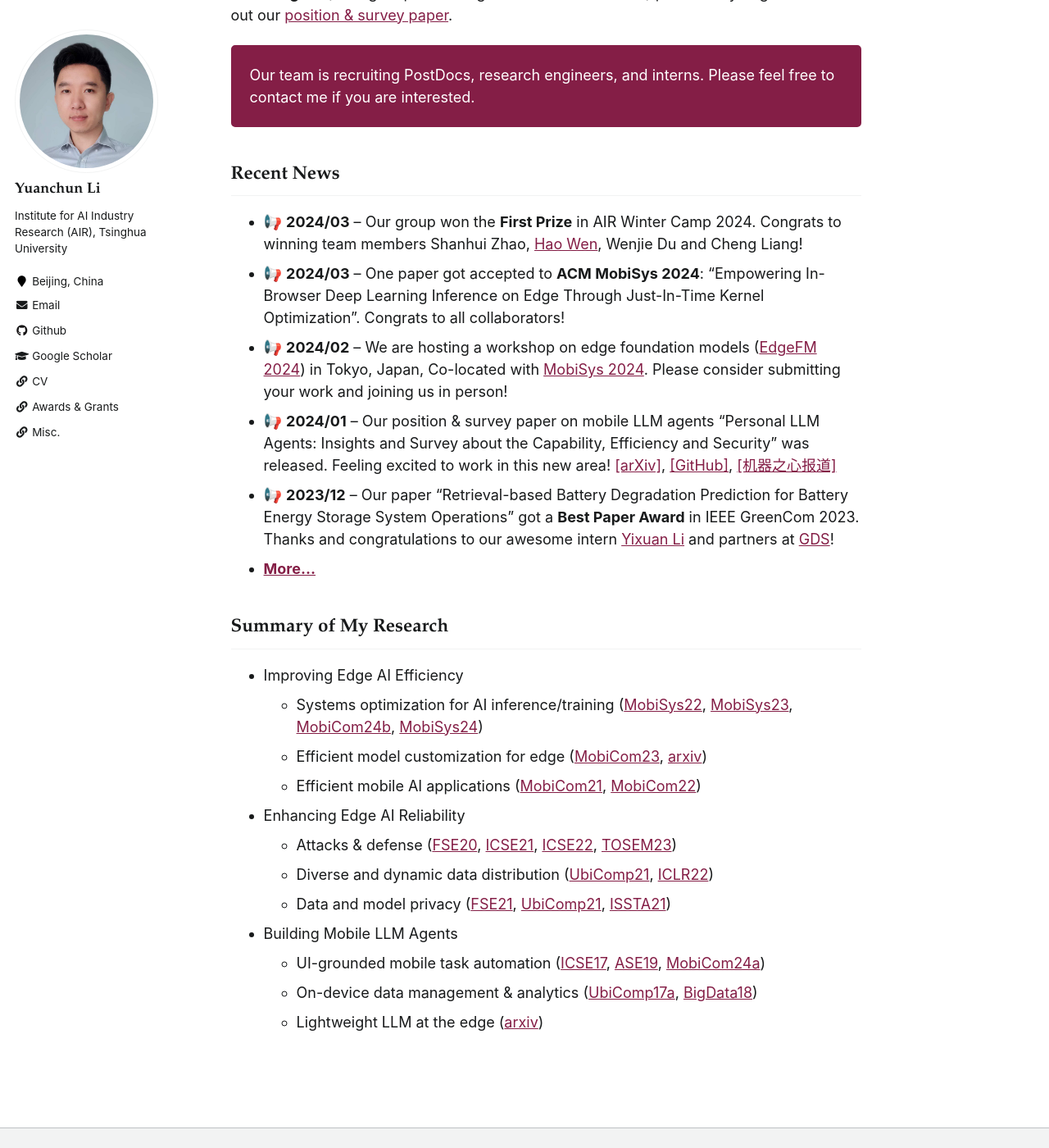
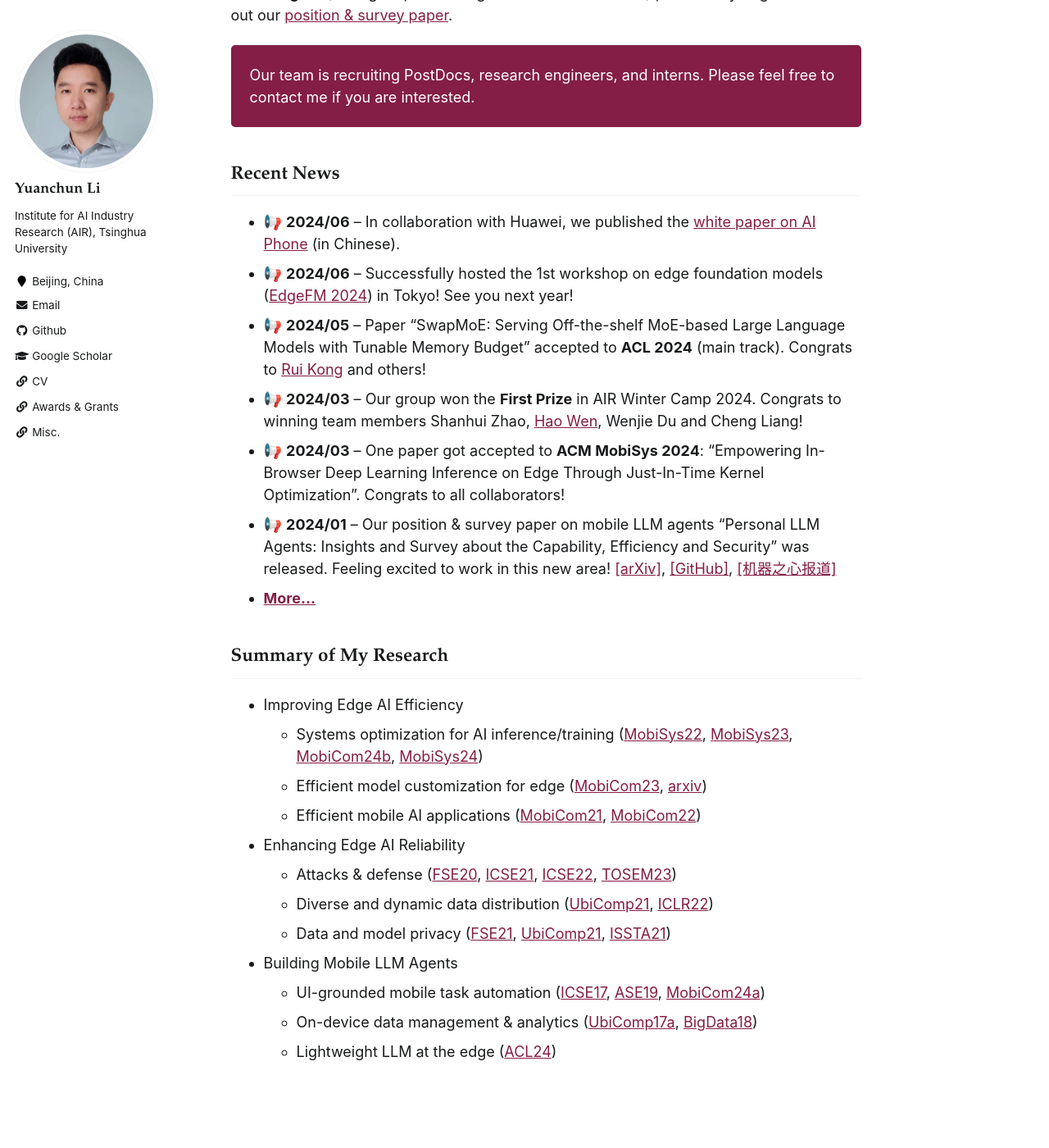
Before and after one commit to yuanchun-li/yuanchun-li.github.io, a Jekyll site: the page built from _pages/about.md, in a window 1280 px wide and 1400 px high, scrolled down 471 px. Shown: the whole window at 82% size. Built offline with Jekyll 4.4.1, drawn with Linux system fonts in a browser that asks for light colours.

Commit message:
update news

```diff
--- a/_pages/about.md
+++ b/_pages/about.md
@@ -19,11 +19,12 @@ I'm recently enthusiastic about building **EdgeLLM** (large language models at t
 
 ## Recent News
 
+- 📢 **2024/06** -- In collaboration with Huawei, we published the [white paper on AI Phone](https://developer.huawei.com/consumer/cn/doc/guidebook/terminals-ai-0000001929853698) (in Chinese).
+- 📢 **2024/06** -- Successfully hosted the 1st workshop on edge foundation models ([EdgeFM 2024](https://edgefm.github.io/)) in Tokyo! See you next year!
+- 📢 **2024/05** -- Paper "SwapMoE: Serving Off-the-shelf MoE-based Large Language Models with Tunable Memory Budget" accepted to **ACL 2024** (main track). Congrats to [Rui Kong](https://rui-kong.github.io/) and others!
 - 📢 **2024/03** -- Our group won the **First Prize** in AIR Winter Camp 2024. Congrats to winning team members Shanhui Zhao, [Hao Wen](https://wenh18.github.io/), Wenjie Du and Cheng Liang!
 - 📢 **2024/03** -- One paper got accepted to **ACM MobiSys 2024**: "Empowering In-Browser Deep Learning Inference on Edge Through Just-In-Time Kernel Optimization". Congrats to all collaborators!
-- 📢 **2024/02** -- We are hosting a workshop on edge foundation models ([EdgeFM 2024](https://edgefm.github.io/)) in Tokyo, Japan, Co-located with [MobiSys 2024](https://www.sigmobile.org/mobisys/2024/). Please consider submitting your work and joining us in person!
 - 📢 **2024/01** -- Our position & survey paper on mobile LLM agents "Personal LLM Agents: Insights and Survey about the Capability, Efficiency and Security" was released. Feeling excited to work in this new area! [[arXiv]](https://arxiv.org/abs/2401.05459), [[GitHub]](https://github.com/MobileLLM/Personal_LLM_Agents_Survey), [[机器之心报道]](https://mp.weixin.qq.com/s/JYB4BzsXhWF8pEUUkvn_GQ)
-- 📢 **2023/12** -- Our paper "Retrieval-based Battery Degradation Prediction for Battery Energy Storage System Operations" got a **Best Paper Award** in IEEE GreenCom 2023. Thanks and congratulations to our awesome intern [Yixuan Li](#) and partners at [GDS](https://www.gds-services.com/en/)!
 - [**More...**](/news/)
 
 ## Summary of My Research
@@ -56,6 +57,6 @@ table th:nth-of-type(3) {
 - Building Mobile LLM Agents
   - UI-grounded mobile task automation ([ICSE17](/publications/#ICSE17), [ASE19](/publications/#ASE19), [MobiCom24a](/publications/#MobiCom24a))
   - On-device data management & analytics ([UbiComp17a](/publications/#UbiComp17a), [BigData18](/publications/#BigData18))
-  - Lightweight LLM at the edge ([arxiv](https://arxiv.org/abs/2308.15030))
+  - Lightweight LLM at the edge ([ACL24](/publications/#ACL24))
 
 <script async defer src="https://buttons.github.io/buttons.js"></script>
```
Also changed, not shown: _pages/news.md (+3 -0 lines), _pages/publications.md (+3 -1 lines), static/files/GreenCom2023_distinguished_paper.jpg (added), 3 other files.
